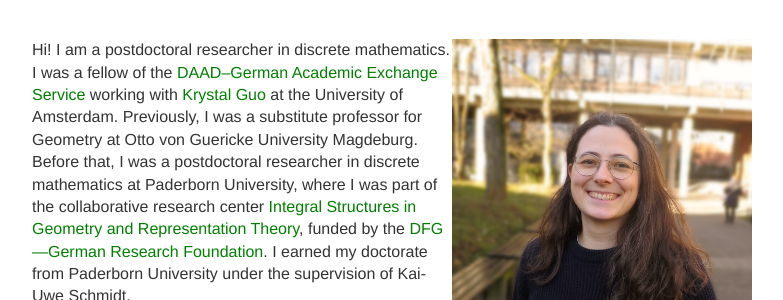
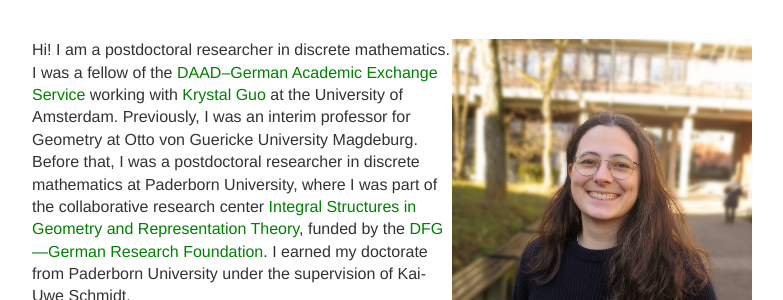
Before and after one commit to charleneweiss/charleneweiss.github.io, a Jekyll site: the page built from index.md, in a window 1280 px wide. Shown: the part 165-465 px from the top of the page, without its empty margins (248-1031 px from the left). Built offline with Jekyll 4.4.1, drawn with Linux system fonts in a browser that asks for light colours.

Commit message:
Update index.md

```diff
--- a/index.md
+++ b/index.md
@@ -5,7 +5,7 @@ title: Home
 
 <img align="right" src="/images/profile.png" class="profile-picture" width="300"/>
 
-Hi! I am a postdoctoral researcher in discrete mathematics. I was a fellow of the [DAAD–German Academic Exchange Service](https://www.daad.de/en/) working with [Krystal Guo](https://krystalguo.com) at the University of Amsterdam. Previously, I was a substitute professor for Geometry at Otto von Guericke University Magdeburg. Before that, I was a postdoctoral researcher in discrete mathematics at Paderborn University, where I was part of the collaborative research center [Integral Structures in Geometry and Representation Theory](https://trr358.math.uni-bielefeld.de/Pages/aboutUs), funded by the [DFG—German Research Foundation](https://www.dfg.de/en/index.jsp).
+Hi! I am a postdoctoral researcher in discrete mathematics. I was a fellow of the [DAAD–German Academic Exchange Service](https://www.daad.de/en/) working with [Krystal Guo](https://krystalguo.com) at the University of Amsterdam. Previously, I was an interim professor for Geometry at Otto von Guericke University Magdeburg. Before that, I was a postdoctoral researcher in discrete mathematics at Paderborn University, where I was part of the collaborative research center [Integral Structures in Geometry and Representation Theory](https://trr358.math.uni-bielefeld.de/Pages/aboutUs), funded by the [DFG—German Research Foundation](https://www.dfg.de/en/index.jsp).
 I earned my doctorate from Paderborn University under the supervision of Kai-Uwe Schmidt.
 
 I obtained my bachelor’s and master’s degree in Mathematics (both with a minor in Physics) at Otto von Guericke University Magdeburg, Germany. During my master's studies, I was an exchange student at NTNU Trondheim, Norway.
```
